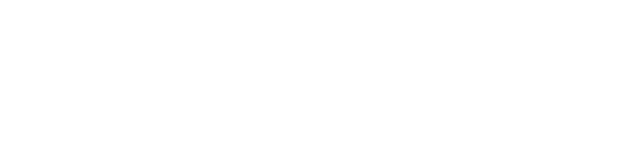
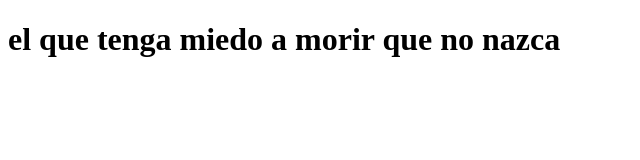
Before and after one commit to aguitadecoco777/proyecto-de-git, a plain HTML site: page index.html in a window 1280 px wide. Shown: the whole page, without its empty margins (0-640 px from the left). Drawn offline with Linux system fonts and the light colour scheme.

Commit message:
mi segunda modificacion

```diff
--- a/index.html
+++ b/index.html
@@ -3,9 +3,9 @@
 <head>
     <meta charset="UTF-8">
     <meta name="viewport" content="width=device-width, initial-scale=1.0">
-    <title>ehhhhhhh</title>
+    <title>my first page web</title>
 </head>
 <body>
-
+    <h1>el que tenga miedo a morir que no nazca</h1>
 </body>
 </html>
```
